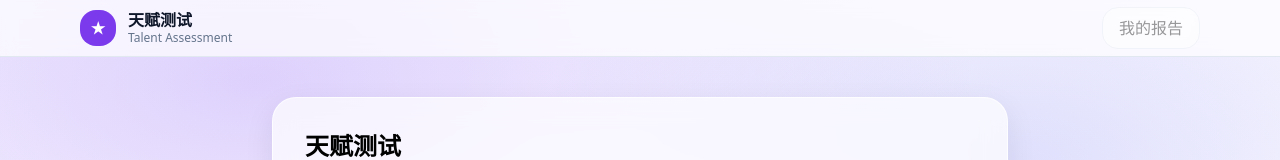
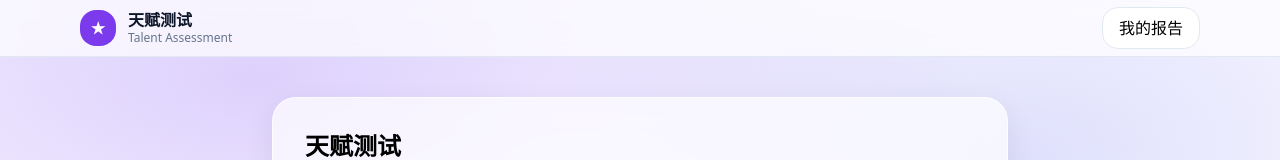
Before and after one commit to pengsioyuan-space/talent-test, a React (Vite) app: page /test in a window 1280 px wide. Shown: the top 160 px of the page. Built offline with nearby package versions, Linux system fonts and the light colour scheme.

Commit message:
fix: keep rid so My Report always works

```diff
--- a/src/components/Topbar.tsx
+++ b/src/components/Topbar.tsx
@@ -5,16 +5,19 @@ export function Topbar({ right }: { right?: any }) {
   const nav = useNavigate();
   const rid = getRid();
 
+  const goMyReport = () => {
+    const r = getRid();
+    if (!r) {
+      alert("你还没有生成报告：请完成测评并提交后再查看。");
+      return;
+    }
+    nav(`/report/${r}`);
+  };
+
   const defaultRight = (
     <button
-      disabled={!rid}
-      onClick={() => rid && nav(`/report/${rid}`)}
-      className={[
-        "px-4 py-2 rounded-2xl border border-slate-200 bg-white/80 backdrop-blur",
-        "text-sm md:text-base",
-        "disabled:opacity-40 disabled:cursor-not-allowed",
-      ].join(" ")}
-      title={!rid ? "你还没有生成报告" : "查看我的报告"}
+      onClick={goMyReport}
+      className="px-4 py-2 rounded-2xl border border-slate-200 bg-white/80 backdrop-blur text-sm md:text-base"
     >
       我的报告
     </button>
--- a/src/utils/storage.ts
+++ b/src/utils/storage.ts
@@ -20,7 +20,7 @@ export function upsertAnswer(item: AnswerItem) {
 }
 export function clearAll() {
   localStorage.removeItem(K_ANS);
-  localStorage.removeItem(K_RID);
+//   localStorage.removeItem(K_RID);
 }
 export function setRid(rid: string) { localStorage.setItem(K_RID, rid); }
 export function getRid() { return localStorage.getItem(K_RID) || ""; }
```
